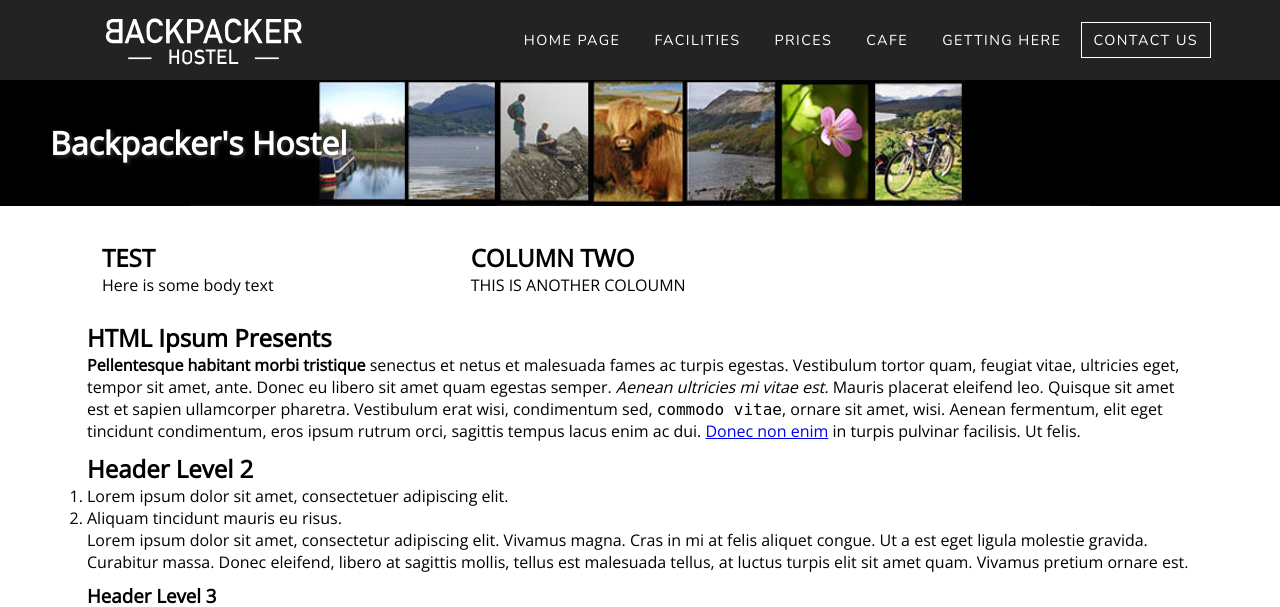
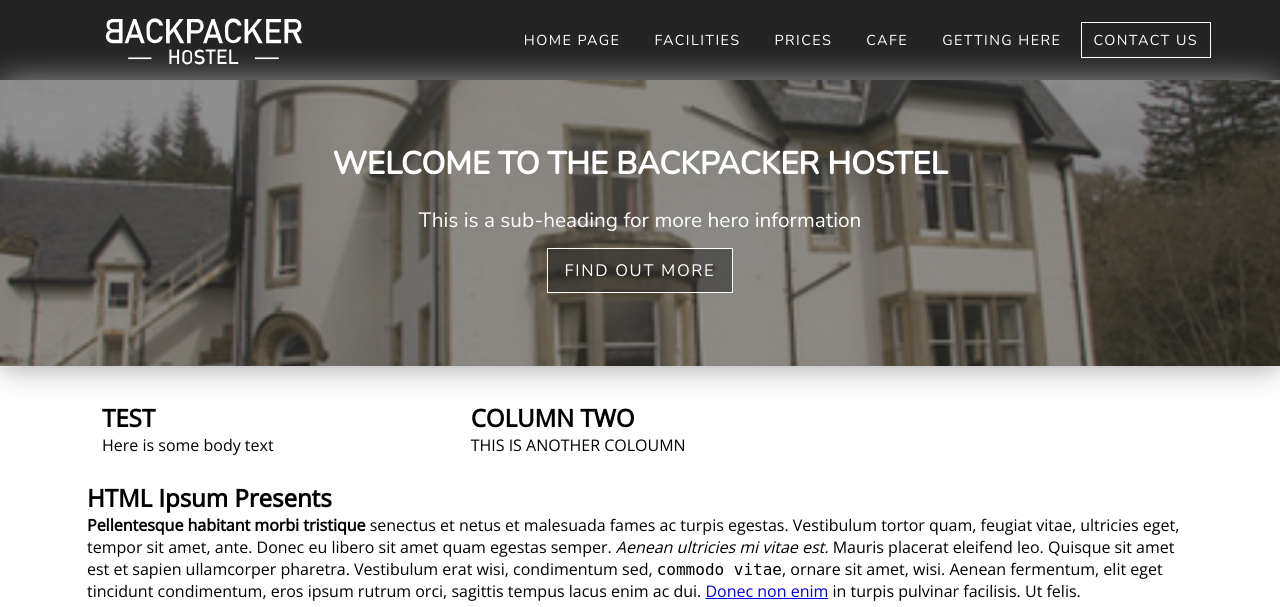
Before and after one commit to cjconnor24/hostel-site, a PHP site: page / in a window 1280 px wide. Shown: the top 607 px of the page. Run offline with PHP 8.4, Linux system fonts and the light colour scheme.

Commit message:
Adding CSS for hero box

```diff
--- a/css/styles.css
+++ b/css/styles.css
@@ -47,6 +47,41 @@ header h1 {
 	text-shadow: 2px 2px 4px #333;
 }
 
+/* HERO */
+.hero {
+	text-align: center;
+	background: url(/images/hostel/outside.jpg) no-repeat center center;
+	font-family:Nunito, sans-serif;
+	background-size: 100%;
+	font-size:1.3em;
+	color:#FFF;
+	box-shadow:0px 0px 30px #999;
+}
+
+.hero .background {
+	padding:3em 3em;
+	background:rgba(32,32,32,0.5);
+}
+.hero h1 {
+	text-transform: uppercase;
+}
+.hero p {
+	margin:1em 0;
+}
+.hero a.btn {
+	text-decoration: none;
+	padding:0.6em 1em;
+	color:#FFF;
+	border:1px solid #FFF;
+	background:rgba(32,32,32,0.5);
+	text-transform: uppercase;
+	font-size:0.8em;
+	letter-spacing: 0.1em;
+	transition: 0.5s;
+}
+.hero a.btn:hover {
+	background:rgba(50,50,50,1);
+}
 /* NAVIGATION */
 nav .branding {
 	float:left;
@@ -76,6 +111,7 @@ nav {
 	letter-spacing: .1em;
 	min-height:80px;
 	line-height:80px;
+	z-index:2;
 }
 nav::after {
 	content: '';
--- a/index.html
+++ b/index.html
@@ -60,16 +60,19 @@
     </nav>
 
 
-    <header>
-    <h1> Backpacker's Hostel</h1>
-    <!--<img src="images/banners/banner_black.jpg"/>-->
-    </header>
+    <!--<header>-->
+    <!--<h1> Backpacker's Hostel</h1>-->
+    <!--&lt;!&ndash;<img src="images/banners/banner_black.jpg"/>&ndash;&gt;-->
+    <!--</header>-->
 
 
 
     <section class="hero">
-
-
+        <div class="background">
+        <h1>WELCOME to the Backpacker Hostel</h1>
+        <p>This is a sub-heading for more hero information</p>
+        <p><a href="#" class="btn">Find out more</a></p>
+        </div>
 
     </section>
 
```
